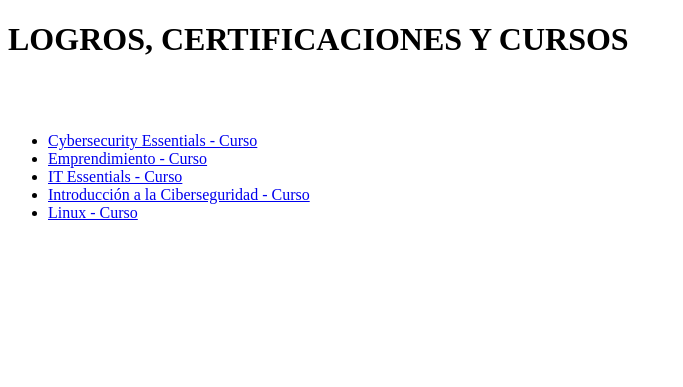
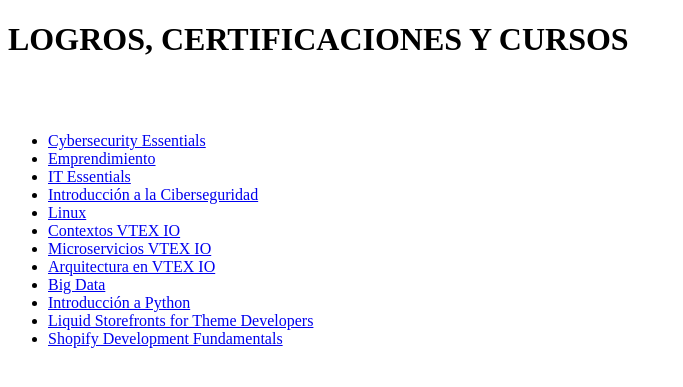
Before and after one commit to lTunix/ltunix.github.io, a PHP site: page /logros.html in a window 1280 px wide. Shown: the top 387 px of the page, without its empty margins (0-683 px from the left). Run offline with PHP 8.4, Linux system fonts and the light colour scheme.

Commit message:
Actualizacion informacion

```diff
--- a/index.html
+++ b/index.html
@@ -127,11 +127,6 @@
             </p>
             <br />
             <p class="descripcion" id="descripcion">
-              Soy un programador con experiencia en lenguajes de programación como PHP y JavaScript,
-              así como en el manejo de bases de datos como PostgreSQL y MySQL. He trabajado en una
-              variedad de proyectos que me han permitido perfeccionar mis habilidades y conocimientos
-              en estas áreas. Sin embargo, siento que todavía hay mucho más que puedo aprender y quiero
-              seguir creciendo profesionalmente.
             </p>
             <br />
             <div class="enlaces" id="enlaces">
--- a/logros.html
+++ b/logros.html
@@ -13,11 +13,18 @@
     <div class="xp logros" id="experiencia1">
       <h1>LOGROS, CERTIFICACIONES Y CURSOS</h1><br><br>
       <ul>
-        <li><i class="fas fa-trophy text-warning"></i><a href="/assets/documents/Marcos DanielFernández Galleg-Ciberseguridad E-certificate.pdf" target="_blank">Cybersecurity Essentials - Curso</a></li>
-        <li><i class="fas fa-trophy text-warning"></i><a href="/assets/documents/Marcos DanielFernández Galleg-Emprendimiento --certificate.pdf" target="_blank">Emprendimiento - Curso</a></li>
-        <li><i class="fas fa-trophy text-warning"></i><a href="/assets/documents/Marcos DanielFernández Galleg-SCENT-IT1-ABRUN--certificate.pdf" target="_blank">IT Essentials - Curso</a></li>
-        <li><i class="fas fa-trophy text-warning"></i><a href="/assets/documents/Marcos DanielFernández Galleg-Introducción a l-certificate.pdf" target="_blank">Introducción a la Ciberseguridad - Curso</a></li>
-        <li><i class="fas fa-trophy text-warning"></i><a href="/assets/documents/Marcos DanielFernández Galleg-Linux - CEDEM O2-certificate.pdf" target="_blank">Linux - Curso</a></li>
+        <li><i class="fas fa-trophy text-warning"></i><a href="/assets/documents/Marcos DanielFernández Galleg-Ciberseguridad E-certificate.pdf" target="_blank">Cybersecurity Essentials</a></li>
+        <li><i class="fas fa-trophy text-warning"></i><a href="/assets/documents/Marcos DanielFernández Galleg-Emprendimiento --certificate.pdf" target="_blank">Emprendimiento</a></li>
+        <li><i class="fas fa-trophy text-warning"></i><a href="/assets/documents/Marcos DanielFernández Galleg-SCENT-IT1-ABRUN--certificate.pdf" target="_blank">IT Essentials</a></li>
+        <li><i class="fas fa-trophy text-warning"></i><a href="/assets/documents/Marcos DanielFernández Galleg-Introducción a l-certificate.pdf" target="_blank">Introducción a la Ciberseguridad</a></li>
+        <li><i class="fas fa-trophy text-warning"></i><a href="/assets/documents/Marcos DanielFernández Galleg-Linux - CEDEM O2-certificate.pdf" target="_blank">Linux</a></li>
+        <li><i class="fas fa-trophy text-warning"></i><a href="/assets/documents/Contextos VTEX IO.png" target="_blank">Contextos VTEX IO</a></li>
+        <li><i class="fas fa-trophy text-warning"></i><a href="/assets/documents/Microservicios en VTEX IO.jpg" target="_blank">Microservicios VTEX IO</a></li>
+        <li><i class="fas fa-trophy text-warning"></i><a href="/assets/documents/Arquitectura VTEX IO Marcos Fernandez.png" target="_blank">Arquitectura en VTEX IO</a></li>
+        <li><i class="fas fa-trophy text-warning"></i><a href="/assets/documents/Big Data.pdf" target="_blank">Big Data</a></li>
+        <li><i class="fas fa-trophy text-warning"></i><a href="/assets/documents/Certificado Introducción Python.pdf" target="_blank">Introducción a Python</a></li>
+        <li><i class="fas fa-trophy text-warning"></i><a href="/assets/documents/liquid-storefronts-for-theme-developers-verified-sk (1).png" target="_blank">Liquid Storefronts for Theme Developers</a></li>
+        <li><i class="fas fa-trophy text-warning"></i><a href="/assets/documents/shopify-development-fundamentals-verified-skill-bad (1).png" target="_blank">Shopify Development Fundamentals</a></li>
       </ul>
     </div>
   </body>
--- a/resumen.html
+++ b/resumen.html
@@ -7,10 +7,5 @@
     <title>resumen</title>
 </head>
 <body>
-    Soy un programador con experiencia en lenguajes de programación como PHP y JavaScript,
-     así como en el manejo de bases de datos como PostgreSQL y MySQL. He trabajado en una
-      variedad de proyectos que me han permitido perfeccionar mis habilidades y conocimientos
-       en estas áreas. Sin embargo, siento que todavía hay mucho más que puedo aprender y quiero
-        seguir creciendo profesionalmente.
 </body>
 </html>
```
Also changed, not shown: proyectos.html (+19 -13 lines), style.css (+19 -1 lines), assets/documents/Arquitectura VTEX IO Marcos Fernandez.png (added), assets/documents/Contextos VTEX IO.png (added), assets/documents/Microservicios en VTEX IO.jpg (added), assets/documents/liquid-storefronts-for-theme-developers-verified-sk (1).png (added), assets/documents/shopify-development-fundamentals-verified-skill-bad (1).png (added), images/mazoroto.png (added), 4 other files.
